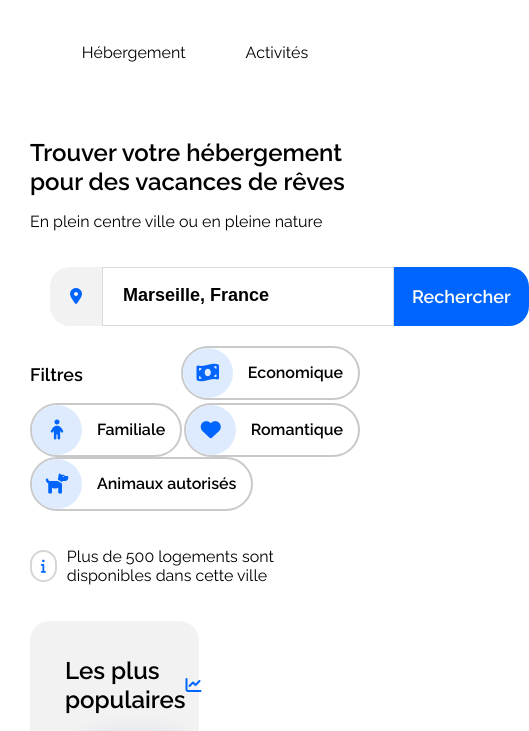
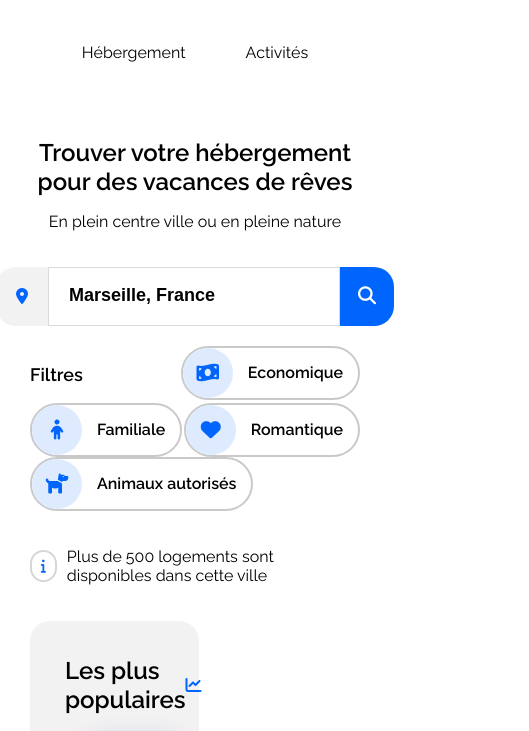
Before and after one commit to n3ographic/cpm2_2021_p1_front_abric, a plain HTML site: page index.html in a window 390 px wide. Shown: the part 50-781 px from the top of the page, 529 px wide, since content can reach past the window. Drawn offline with Linux system fonts and the light colour scheme.

Commit message:
ajout responsive a la search bar

```diff
--- a/index.html
+++ b/index.html
@@ -34,7 +34,7 @@
                 <form action="GET">
                     <label for="nom"><i class="fas fa-map-marker-alt"></i></label>
                     <input type='text' name="localisation" id="localisation" size="50" maxlength="25" placeholder="Marseille, France"  />
-                    <button type="submit">Rechercher</button>
+                    <button type="submit"><span id="buttonRechercher">Rechercher</span><i class="fas fa-search"></i></button>
                 </form>
             </div>
 
--- a/style.css
+++ b/style.css
@@ -69,7 +69,9 @@ a{
     color: #0065FC ;
   }
 
-
+  /*=====================
+    RESPONSIVE NAV BAR
+  ======================*/
   @media screen and (max-width: 768px) {
 
     nav{
@@ -101,8 +103,10 @@ a{
   CODE POUR LA SEARCH BAR
   ======================*/
 form{
-    padding: 20px;
+    padding: 20px 0px 20px 0px;
     display: flex;
+    width: 100% ;
+    justify-content: flex-start;
 }
 
   label{
@@ -136,7 +140,36 @@ form button{
     font-family: 'Raleway', sans-serif;
     font-weight: 600;
 }
+form button i{
+    display: none !important;
+}
+  /*=====================
+  RESPONSIVE LA SEARCH BAR
+  ======================*/
 
+@media screen and (max-width: 768px) {
+    form{
+        display: flex;
+        justify-content: center;
+        padding-left: 0;
+        padding-right: 0;
+    }
+    #hebergementSearch{
+        text-align: center;
+    }
+    #buttonRechercher{
+        visibility: hidden;
+        display: none;
+    }
+
+    #hebergementSearch form button i{
+        color: white;
+
+        display: block !important;
+    }
+
+
+}
 
 
 /*=======================
```
